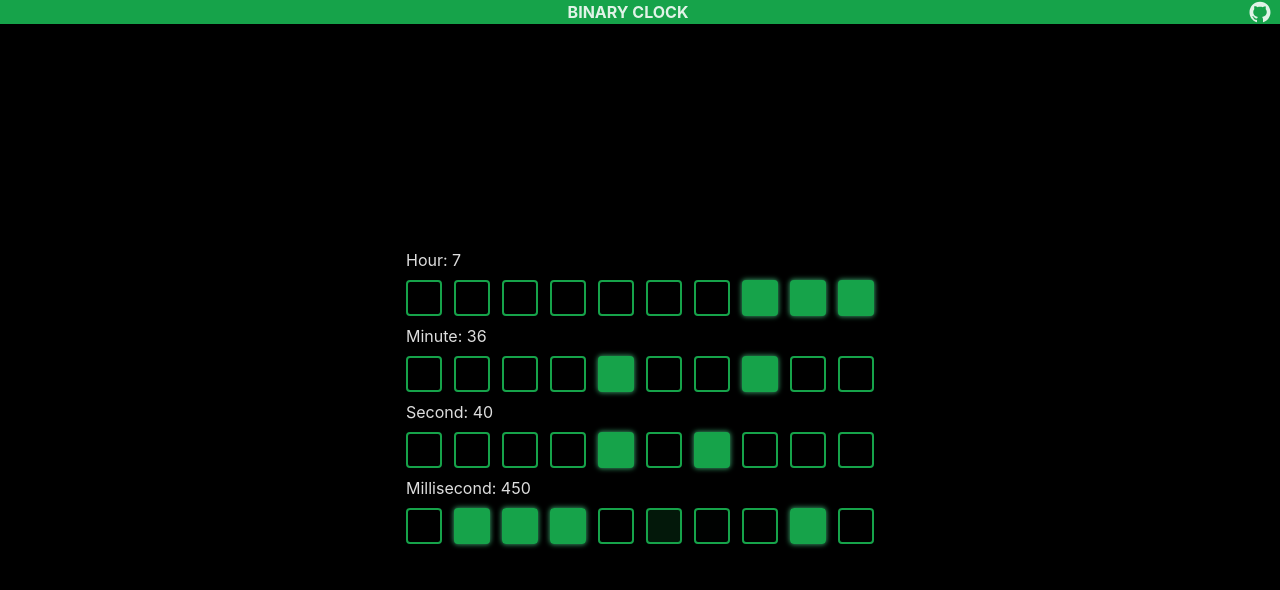
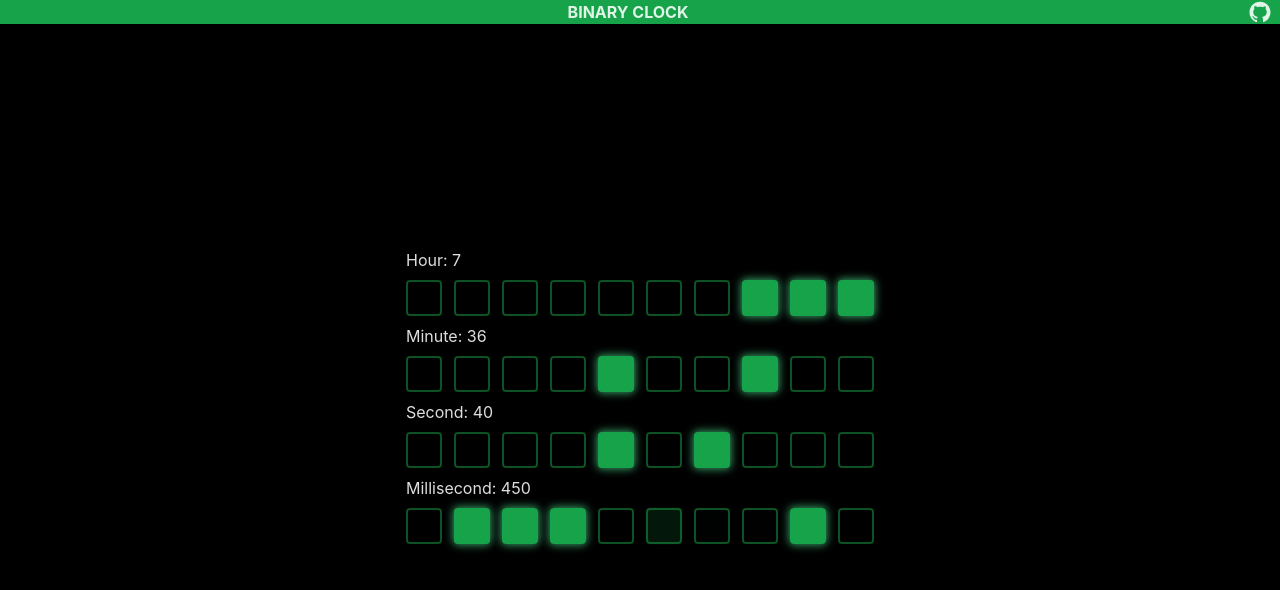
Before and after one commit to beSaif/binary-clock, a React (Vite) app: page / in a window 1280 px wide. Shown: the top 590 px of the page. Built offline with nearby package versions, Linux system fonts and the light colour scheme.

Commit message:
Bit and Bits (Colors Changed)

```diff
--- a/src/components/Bit.jsx
+++ b/src/components/Bit.jsx
@@ -11,7 +11,7 @@ const Bit = ({ isOn }) => {
       sm:w-9
       sm:h-9
       rounded
-      border-green-600
+      border-green-600/50
       border-2
       flex
       items-center
@@ -20,7 +20,7 @@ const Bit = ({ isOn }) => {
 
       transition`,
         isOn
-          ? "bg-green-600 shadow-[0px_0px_5px_0.5px_#38a169] border-none"
+          ? "bg-green-600 shadow-[0px_0px_8px_1px_#38a169] border-none"
           : "bg-transparent"
       )}
     ></div>
```
